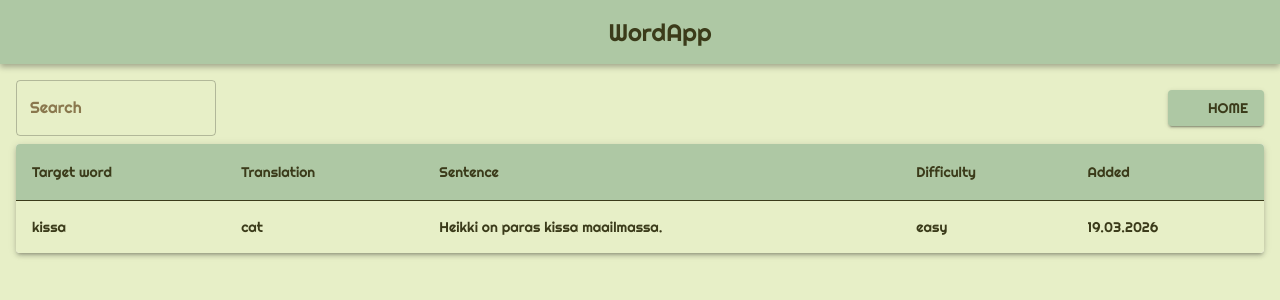
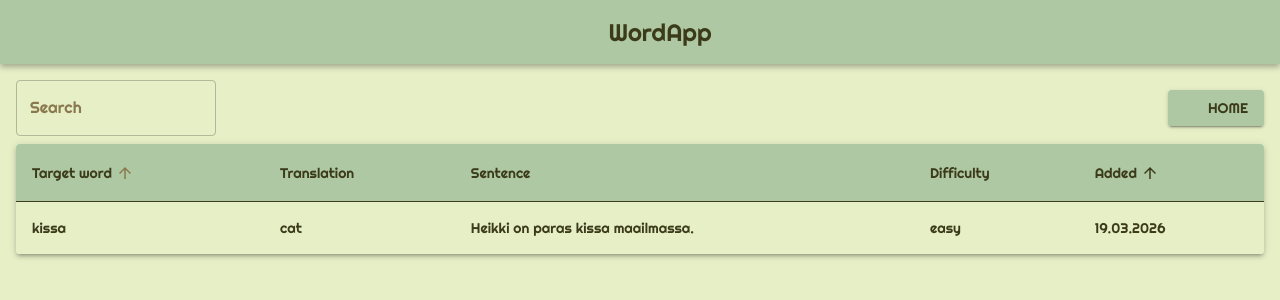
Before and after one commit to LillaSzo/frontendprojekti, a React (Vite) app: page /learn/1 in a window 1280 px wide. Shown: the top 300 px of the page. Built offline with nearby package versions, Linux system fonts and the light colour scheme; some icons are missing.

Commit message:
sheesh :see_no_evil:

```diff
--- a/src/App.jsx
+++ b/src/App.jsx
@@ -2,7 +2,7 @@ import MenuMUI from './components/MenuMUI';
 import Decklista from './components/Decklista';
 import Decklomake from './components/Decklomake';
 import Charts from './components/Charts';
-import Wordlista from './components/Wordlista';
+import Wordtable from './components/Wordtable';
 import Wordlomake from './components/Wordlomake';
 import DecklomakeEdit from './components/DecklomakeEdit';
 import Error from './components/Error';
@@ -259,6 +259,15 @@ const languages = [
       },
     },
 
+    MuiTableSortLabel: {
+      styleOverrides: {
+      icon: {
+      color: '#3B3B1A',
+      opacity: 1,
+      },
+    },
+  },
+
     }
   });
 
@@ -276,7 +285,7 @@ function App() {
               <Route path='/add' element={<Decklomake languages={languages}/>} />
               <Route path='/addword/:id' element={<Wordlomake decks={decks}/>} />
               <Route path='/edit/:id' element={<DecklomakeEdit decks={decks} languages = {languages}/>} />
-              <Route path='/learn/:id' element={<Wordlista words={words} decks = {decks}/>} />
+              <Route path='/learn/:id' element={<Wordtable words={words} decks = {decks}/>} />
               <Route path='/statistics' element={<Charts decks={decks} words = {words} />} />
               <Route path='/error' element={<Error />} />
               <Route path='*' element={<Error error='Page not found' />} />
--- a/src/components/Charts.jsx
+++ b/src/components/Charts.jsx
@@ -100,6 +100,7 @@ function Charts({decks, words}){
         />
         </Card>
         </Grid>
+
         <Grid>
         <Card sx={{ bgcolor: 'background.default', color: 'primary.contrastText', boxShadow: 'none'}}>
         <BarChart
--- a/src/components/Deck.jsx
+++ b/src/components/Deck.jsx
@@ -3,9 +3,9 @@ import CardContent from '@mui/material/CardContent';
 import CardMedia from '@mui/material/CardMedia';
 import CardActions from '@mui/material/CardActions';
 import Typography from '@mui/material/Typography';
-import LightbulbOutlinedIcon from '@mui/icons-material/LightbulbOutlined';
 import IconButton from '@mui/material/IconButton';
 
+import LightbulbOutlinedIcon from '@mui/icons-material/LightbulbOutlined';
 import AddOutlinedIcon from '@mui/icons-material/AddOutlined';
 import EditOutlinedIcon from '@mui/icons-material/EditOutlined';
 import DeleteOutlinedIcon from '@mui/icons-material/DeleteOutlined';
--- a/src/components/Decklomake.jsx
+++ b/src/components/Decklomake.jsx
@@ -69,7 +69,7 @@ function Decklomake({ languages }){
             translation_language_id: 2,
             picture: []
     });
-    setMessage('Deck Added!');
+    setMessage('Deck Created!');
     };
 
     const getError = (name) => {
--- a/src/components/DecklomakeEdit.jsx
+++ b/src/components/DecklomakeEdit.jsx
@@ -110,18 +110,22 @@ function DecklomakeEdit({ decks, languages }){
         <TextField select label='Target language' name='target_language_id'
         value={deck.target_language_id} onChange={(e) => change(e)} sx={{ width: '50%' }}>
         {languages.map((language) => (
+
         <MenuItem key={language.language_id} value={language.language_id}>
             {language.language}
         </MenuItem>
+
         ))}
         </TextField>
 
         <TextField select label='Translation language' name='translation_language_id'
         value={deck.translation_language_id} onChange={(e) => change(e)} sx={{ width: '50%' }}>
         {languages.map((language) => (
+
         <MenuItem key={language.language_id} value={language.language_id}>
             {language.language}
         </MenuItem>
+
         ))}
         </TextField>
 
--- a/src/components/Wordlista.jsx
+++ b/src/components/Wordtable.jsx
@@ -1,8 +1,9 @@
 import { useState } from 'react';
 
-import Table from '@mui/material/Table';
 import Paper from '@mui/material/Paper';
 import Box from '@mui/material/Box';
+
+import Table from '@mui/material/Table';
 import TableBody from '@mui/material/TableBody';
 import TableCell from '@mui/material/TableCell';
 import TableContainer from '@mui/material/TableContainer';
@@ -12,13 +13,14 @@ import Button from '@mui/material/Button';
 import { TextField } from '@mui/material';
 
 import HomeIcon from '@mui/icons-material/Home';
+import TableSortLabel from '@mui/material/TableSortLabel';
 
 import { useParams } from 'react-router';
 import { useEffect } from 'react';
 import { useNavigate } from 'react-router';
 import { Link } from 'react-router';
 
-function Wordlista({words, decks}){
+function Wordtable({ words, decks }){
 
   let { id } = useParams();
   id = Number(id);
@@ -60,7 +62,46 @@ function Wordlista({words, decks}){
 
   const filterWords = deckWords.filter((word) =>
     word.target_word.toLowerCase().includes(search.toLowerCase())
-  );
+  )
+
+  function descendingComparator(a, b, orderBy) {
+
+  if (orderBy === 'added') {
+      const dateA = parseDate(a.added);
+      const dateB = parseDate(b.added);
+      return dateB - dateA;
+    }
+
+    if (b[orderBy] < a[orderBy]) {
+      return -1;
+    }
+    if (b[orderBy] > a[orderBy]) {
+      return 1;
+    }
+    return 0;
+  }
+
+  function getComparator(order, orderBy) {
+  return order === 'desc'
+    ? (a, b) => descendingComparator(a, b, orderBy)
+    : (a, b) => -descendingComparator(a, b, orderBy);
+  }
+
+  function parseDate(dateStr) {
+    const [day, month, year] = dateStr.split('.');
+    return new Date(year, month - 1, day);
+  }
+
+  const [order, setOrder] = useState('asc');
+  const [orderBy, setOrderBy] = useState('target_word');
+
+  const handleSort = (event, property) => {
+  const isAsc = orderBy === property && order === 'asc';
+  setOrder(isAsc ? 'desc' : 'asc');
+  setOrderBy(property);
+  };
+
+  const sortedWords = [...filterWords].sort(getComparator(order, orderBy));
 
     return (
       <Box sx={{ m: 2, minWidth: 300 }}>
@@ -75,17 +116,34 @@ function Wordlista({words, decks}){
         <Table>
 
         <TableHead>
-          <TableRow>
-            <TableCell>Target word</TableCell>
-            <TableCell >Translation</TableCell>
-            <TableCell >Sentence</TableCell>
-            <TableCell >Difficulty</TableCell>
-            <TableCell >Added</TableCell>
-          </TableRow>
+        <TableRow>
+
+        <TableCell>
+        <TableSortLabel
+          active={orderBy === 'target_word'}
+          direction={orderBy === 'target_word' ? order : 'asc'}
+          onClick={( event ) => handleSort(event, 'target_word')}>
+          Target word
+        </TableSortLabel>
+        </TableCell>
+
+        <TableCell>Translation</TableCell>
+        <TableCell >Sentence</TableCell>
+        <TableCell >Difficulty</TableCell>
+
+        <TableCell ><TableSortLabel
+          active={orderBy === 'added'}
+          direction={orderBy === 'added' ? order : 'asc'}
+          onClick={( event ) => handleSort(event, 'added')}>
+          Added
+        </TableSortLabel>
+        </TableCell>
+
+        </TableRow>
         </TableHead>
 
         <TableBody>
-          {filterWords.map((word) => (
+          {sortedWords.map((word) => (
             <TableRow
               key={word.word_id}
               sx={{ '&:last-child td, &:last-child th': { border: 0 } }}
@@ -107,4 +165,4 @@ function Wordlista({words, decks}){
     </Box>
     );
 }
-export default Wordlista;
+export default Wordtable;
```
Also changed, not shown: src/components/Word.jsx (+7 -5 lines).
